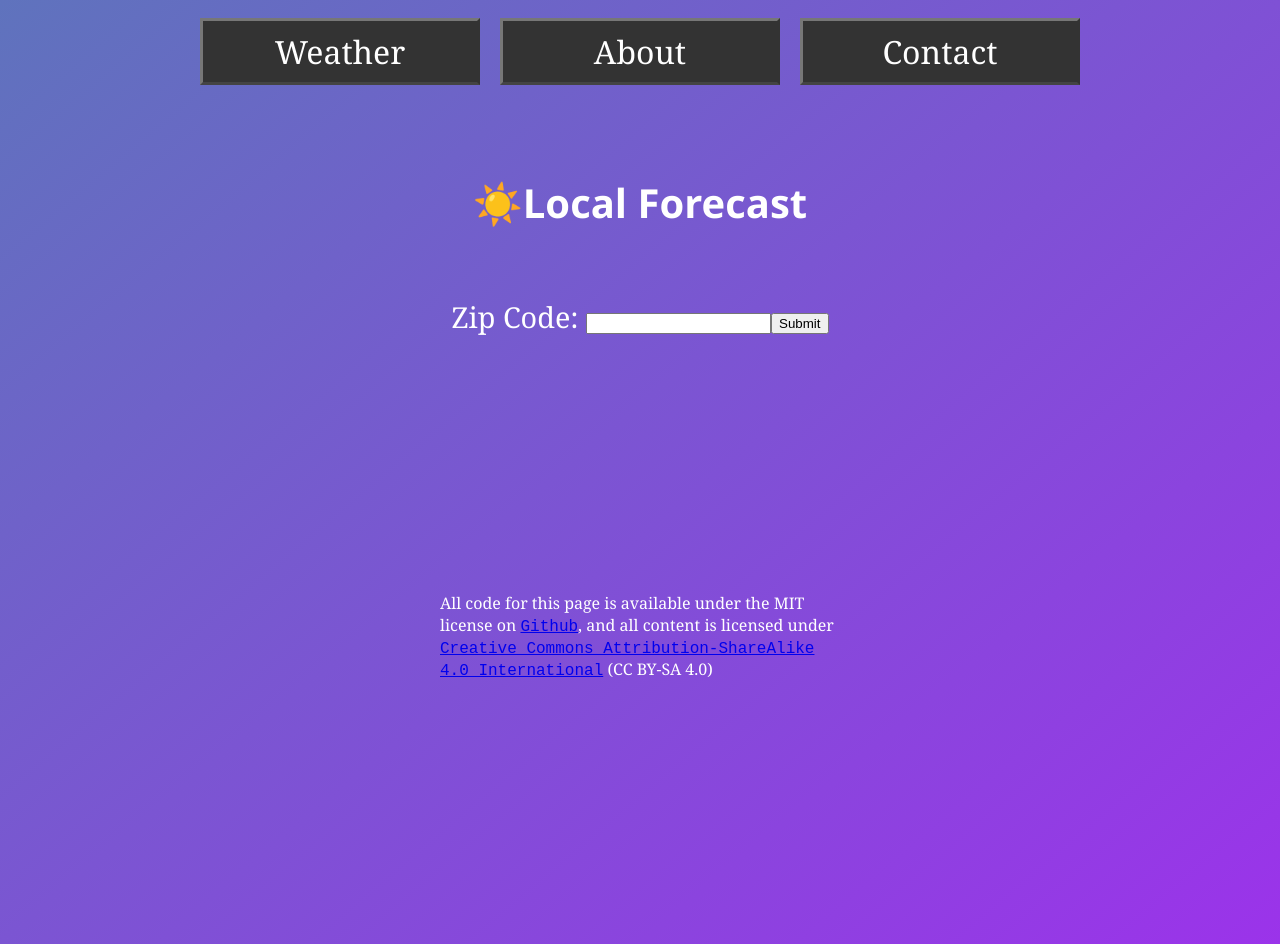
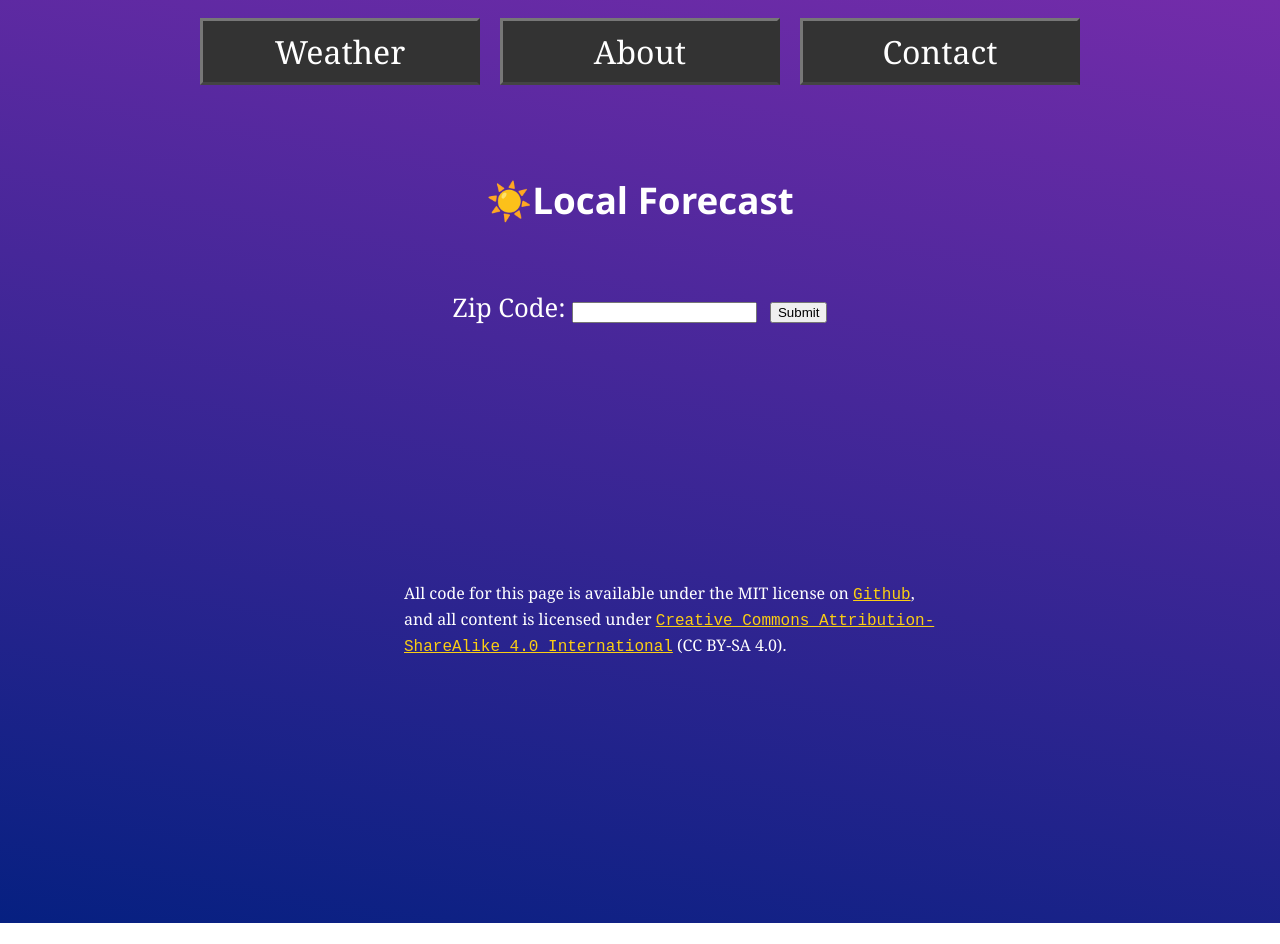
Before and after one commit to EricRa/weather, a React (Create React App) app: page / in a window 1280 px wide. After the commit the page ends 923 px from the top, so only its background shows below. Built offline with nearby package versions, Linux system fonts and the light colour scheme.

Commit message:
More CSS changes and added info to About page

```diff
--- a/src/comps/About.js
+++ b/src/comps/About.js
@@ -6,6 +6,8 @@ const About = () => {
     return (
         <div className="about-content">
             <h1>About this page:</h1>
+            <p>This site uses the <a href="https://home.openweathermap.org/" target="_blank" rel="noopener noreferrer">Open Weather Map</a> API to get a local forecast for any US zip code.  Your zip is the only information collected, and it is sent directly to Open Weather Map without being saved on this server.  The site does not generate income and does not contain ads or trackers of any kind.</p>
+            <p>The site was built with <a href="https://reactjs.org/" target="_blank" rel="noopener noreferrer">React</a> and is hosted by <a href="https://www.netlify.com/" target="_blank" rel="noopener noreferrer">Netlify</a>.</p>
         </div>
     );
 }
--- a/src/comps/Contact.js
+++ b/src/comps/Contact.js
@@ -5,7 +5,7 @@ const Contact = () => {
 
     return (
         <div className="contact-content">
-            <h1>Contact me here:</h1>
+            <h1>Contact me:</h1>
             <p>E-mail: eric @ ericra.com </p>
             <p>Github: <a href="https://github.com/EricRa/" target="_blank" rel="noopener noreferrer">Ericra</a></p>
             <p>Twitter: <a href="https://twitter.com/ericra_1" target="_blank" rel="noopener noreferrer">@ericra_1</a></p>
--- a/src/comps/License.js
+++ b/src/comps/License.js
@@ -5,7 +5,7 @@ const License = () => {
 
     return (
         <div className="license-content">
-            <p className="license-text">All code for this page is available under the MIT license on <a href="https://github.com/EricRa/weather">Github</a>, and all content is licensed under <a href="https://creativecommons.org/licenses/by-sa/4.0/">Creative Commons Attribution-ShareAlike 4.0 International</a> (CC BY-SA 4.0)</p>
+            <p className="license-text">All code for this page is available under the MIT license on <a href="https://github.com/EricRa/weather" target="_blank" rel="noopener noreferrer">Github</a>, and all content is licensed under <a href="https://creativecommons.org/licenses/by-sa/4.0/" target="_blank" rel="noopener noreferrer">Creative Commons Attribution-ShareAlike 4.0 International</a> (CC BY-SA 4.0).</p>
         </div>
     );
 }
--- a/src/index.css
+++ b/src/index.css
@@ -1,13 +1,31 @@
-@media screen and (min-width: 900px) {
+
+@media screen and (max-width: 899px) {
     body {
-        max-width: 900px;
+        max-width: 400px;
         overflow-x: hidden;
+    }
+
+    .nav-item {
+        color:white;
+        font-size: 1.5rem;
+        display: grid;
+        background-color: #333333;
+        padding: 6px;
+        margin: 3px;
+        text-decoration: none;
+        /* button effect */
+        border-top:2px solid #777777;
+        border-right:2px solid #333333;
+        border-bottom:2px solid #444444;
+        border-left:2px solid #777777;
     }
 
 }
 
 body {
-    background: linear-gradient(140deg, #5f73bd 0%, #9b33ea 100%);
+    overflow-x: hidden;
+    max-width: 900px;
+    background: linear-gradient(10deg, #062081 0%, #732caa 100%);
     color: white;
     font-size: 10px;
     text-align: center;
@@ -17,17 +35,24 @@ body {
 }
 
 h1 {
-    font-size: 2.5rem;
+    font-size: 2.3rem;
     font-family: 'Segoe UI', Tahoma, Geneva, Verdana, sans-serif;
 }
 
 p {
-    font-size: 1.8rem;
+    font-size: 1.6rem;
     text-align: left;
+    margin-left: 5vw;
+    line-height: 1.5;
 }
 
 a {
-    font-size: 1.8rem;
+    font-size: 1.6rem;
+    color: #fbce13;
+}
+
+input {
+    margin-right: 1vw;
 }
 
 .main-header {
@@ -64,14 +89,14 @@ a {
 }
 
 .input-zip-container {
-    font-size: 1.8rem;
+    font-size: 1.6rem;
 }
 
 .license-content {
     font-size: 1rem;
     padding-top: 30vh;
     padding-bottom:30vh;
-    max-width: 400px;
+    max-width: 600px;
     margin-left: auto;
     margin-right:auto;
 }
```
